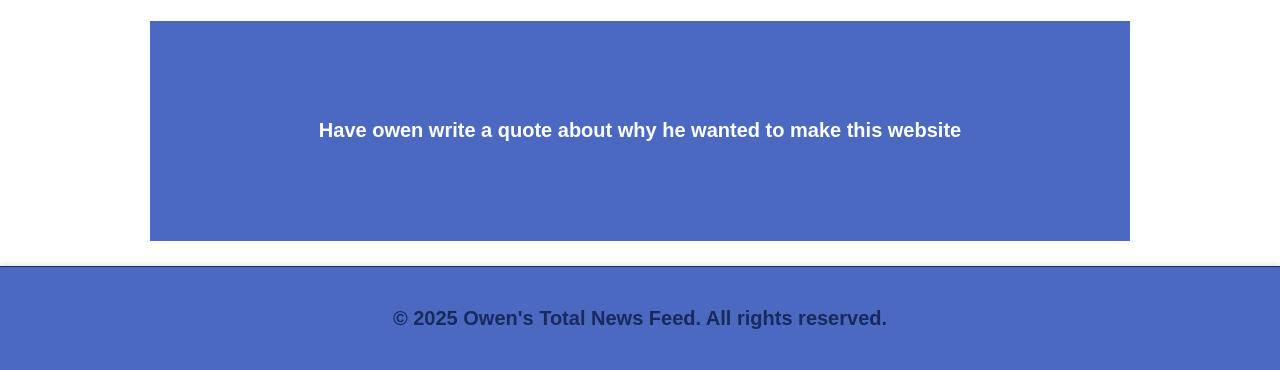
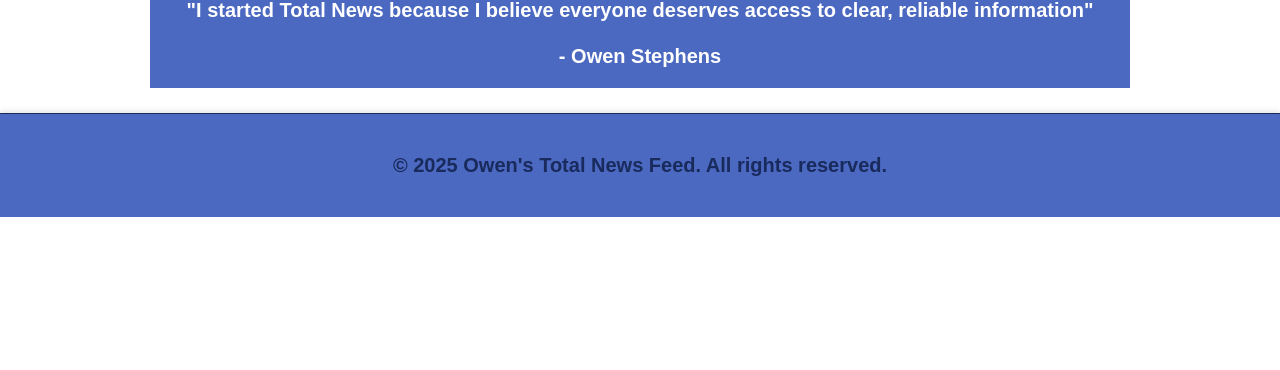
Before and after one commit to Ostephens55/Webtech-Owen-Stephens, a plain HTML site: page About.html in a window 1280 px wide. Shown: the part 597-967 px from the top of the page. After the commit the page ends 814 px from the top, so only its background shows below. Drawn offline with Linux system fonts and the light colour scheme.

Commit message:
push the update

```diff
--- a/About.html
+++ b/About.html
@@ -32,7 +32,9 @@ News That's streamlined and category-based for a clear, relevant overview of a r
 
 <h2>Take it from Owen!</h2>
 <div id="abouttext">
-<p>Have owen write a quote about why he wanted to make this website</p>
+<p>"I started Total News because I believe everyone deserves access to clear, reliable information"
+  <br> <br> - Owen Stephens
+</p>
 </div>
 
 <footer class="site-footer">
--- a/Assets/style.css
+++ b/Assets/style.css
@@ -144,9 +144,9 @@ body, ul {
     margin: 10px auto;
     background-color: #4b69c1;
     color: white;
-    height: 200px;
+    height: auto;
     width: 75%;
-    padding: 10px;
+    padding: 20px 10px;
     text-align: center;
     align-items: center;
   }
@@ -362,9 +362,9 @@ body, ul {
         margin: 10px auto;
         background-color: #dbf9f8;
         color: #4b69c1;
-        height: 200px;
+        height: auto;
         width: 75%;
-        padding: 10px;
+        padding: 20px 10px;
         text-align: center;
         align-items: center;
       }
```
